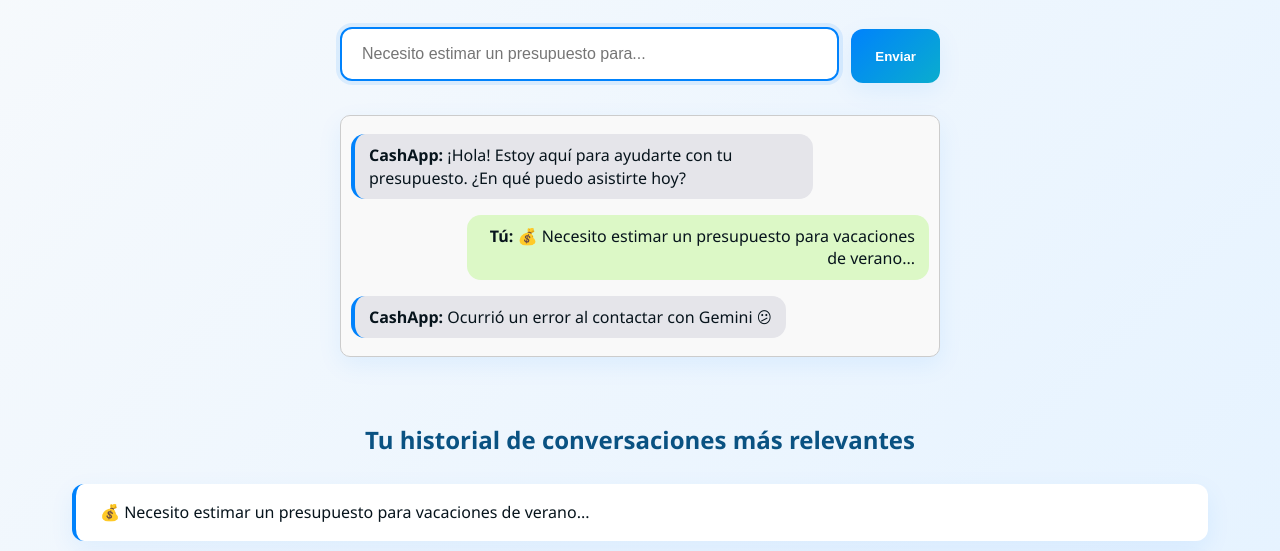
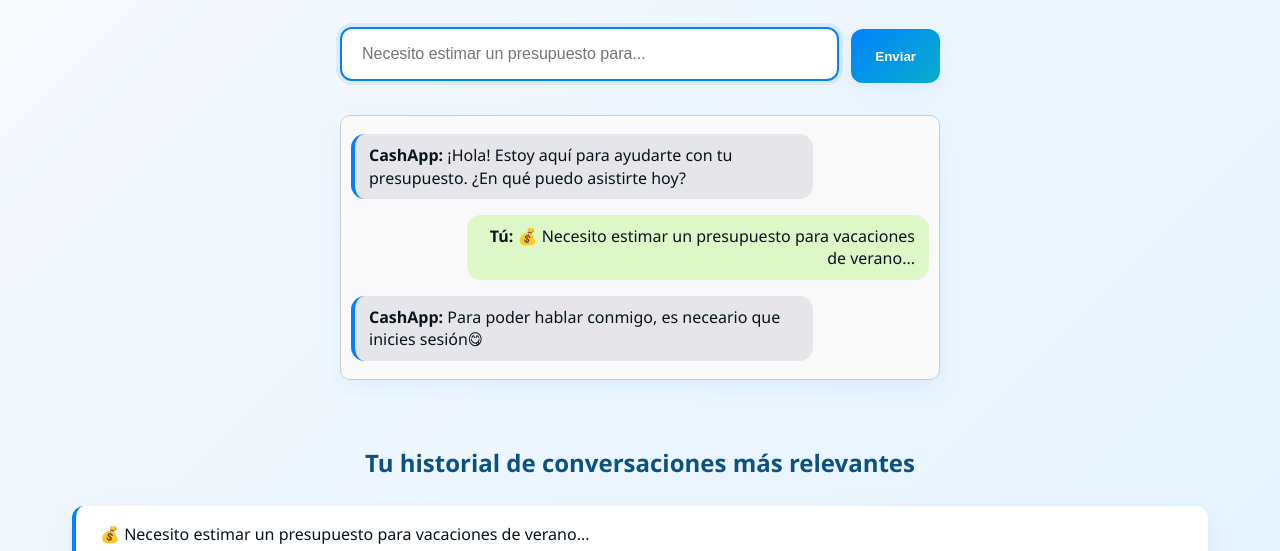
Before and after one commit to Sans-JS/CashApp-x-Gemini-2.0, a website: page public/index.html in a window 1280 px wide. Both pictures are taken after a click on the element 640 px from the left and 620 px from the top of the page. Shown: the part 247-798 px from the top of the page. Drawn offline with Linux system fonts and the light colour scheme; no server answers.

Commit message:
Actualiza el mensaje de error para indicar que se necesita iniciar sesión para interactuar con el bot.

```diff
--- a/public/index.html
+++ b/public/index.html
@@ -127,7 +127,7 @@
                 const data = await resp.json(); // espera { reply: "..." }
                 appendMessage(data.reply, "bot");
             } catch (err) {
-                appendMessage("Ocurrió un error al contactar con Gemini 😕", "bot");
+                appendMessage("Para poder hablar conmigo, es neceario que inicies sesión😋", "bot");
                 console.error(err);
             }
         }
```
